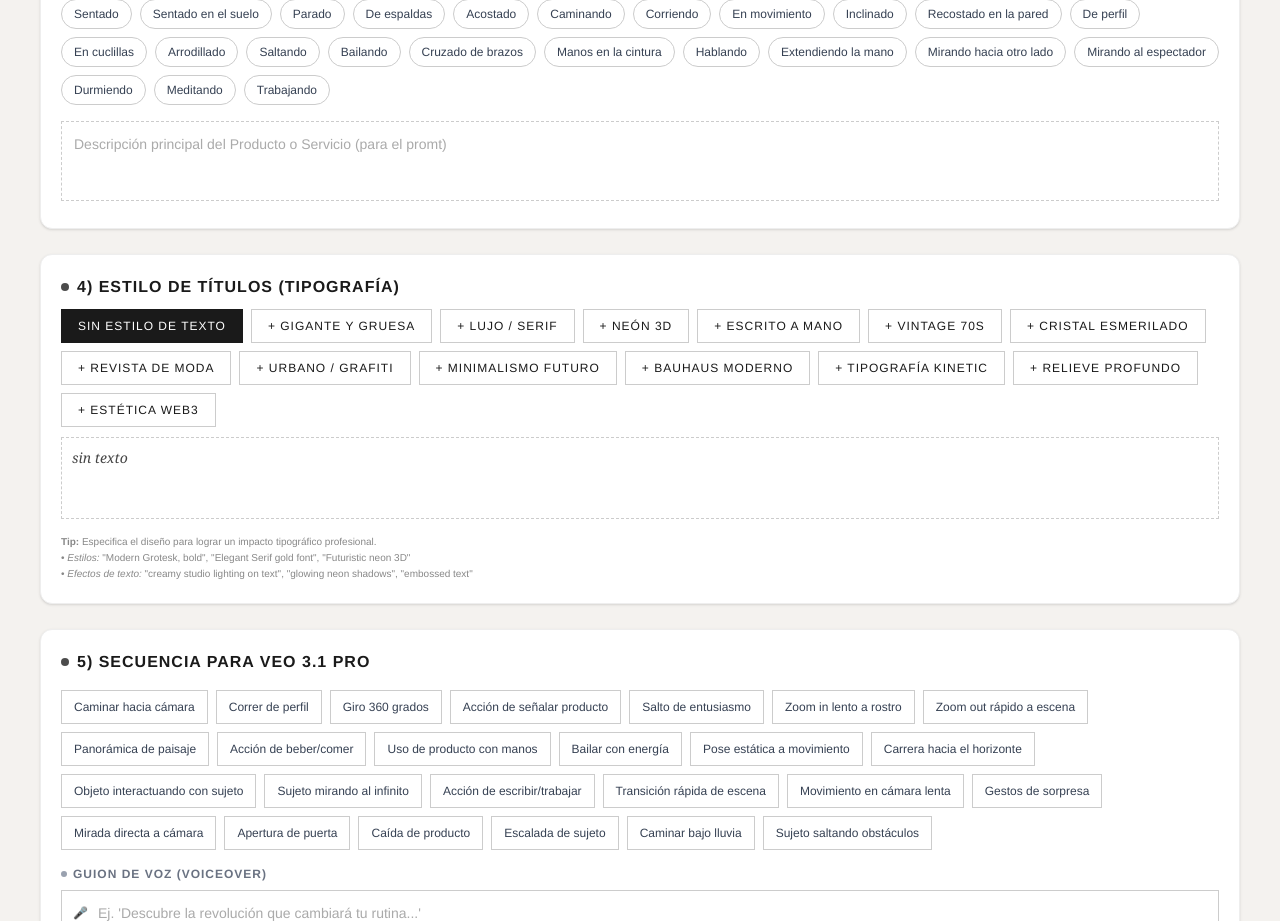
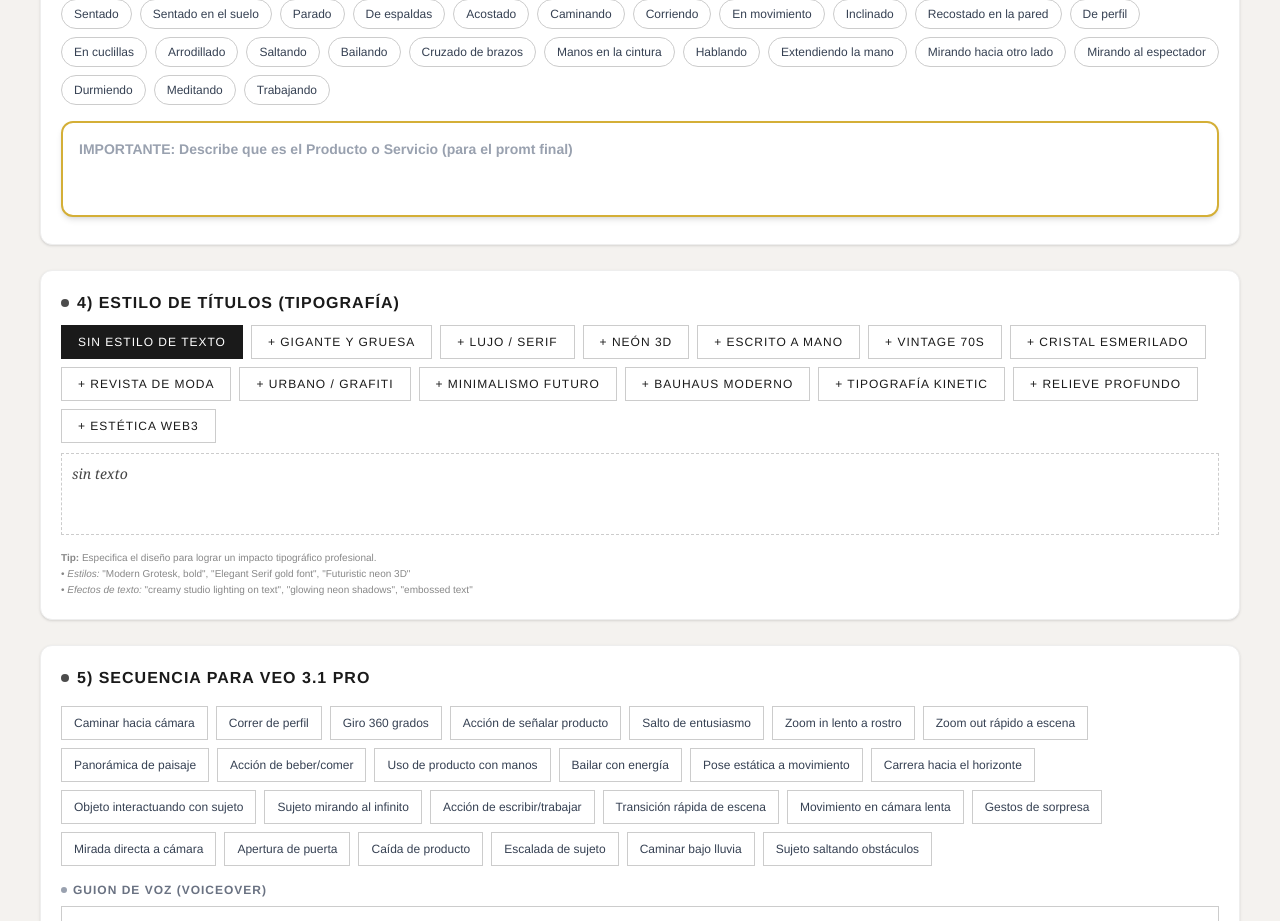
Before and after one commit to jordanchi10/Promt-Nano-Banana, a React (Vite) app: page / in a window 1280 px wide. Shown: the part 2920-3841 px from the top of the page. Built offline with nearby package versions, Linux system fonts and the light colour scheme.

Commit message:
feat: Update product description textarea styling
Refactors the product description textarea to use a more prominent and user-friendly style. The placeholder text is also updated for clarity.

```diff
--- a/src/App.tsx
+++ b/src/App.tsx
@@ -725,10 +725,10 @@ Guion Cinematográfico para Vídeo (Veo 3.1 Pro):
               })}
             </div>
             <textarea
-              placeholder="Descripción principal del Producto o Servicio (para el promt)"
+              placeholder="IMPORTANTE: Describe que es el Producto o Servicio (para el promt final)"
               value={productDescriptionCtx}
               onChange={(e) => setProductDescriptionCtx(e.target.value)}
-              className="w-full h-20 p-3 border border-dashed border-[#ccc] text-sm text-[#444] bg-transparent outline-none focus:border-theme-ink placeholder-[#aaa] resize-none"
+              className="w-full h-24 p-4 border-2 border-theme-accent rounded-xl bg-white text-sm text-gray-800 font-bold outline-none focus:border-theme-accent focus:ring-4 focus:ring-theme-accent/10 placeholder-gray-400 resize-none shadow-md"
             />
           </div>
 
```
